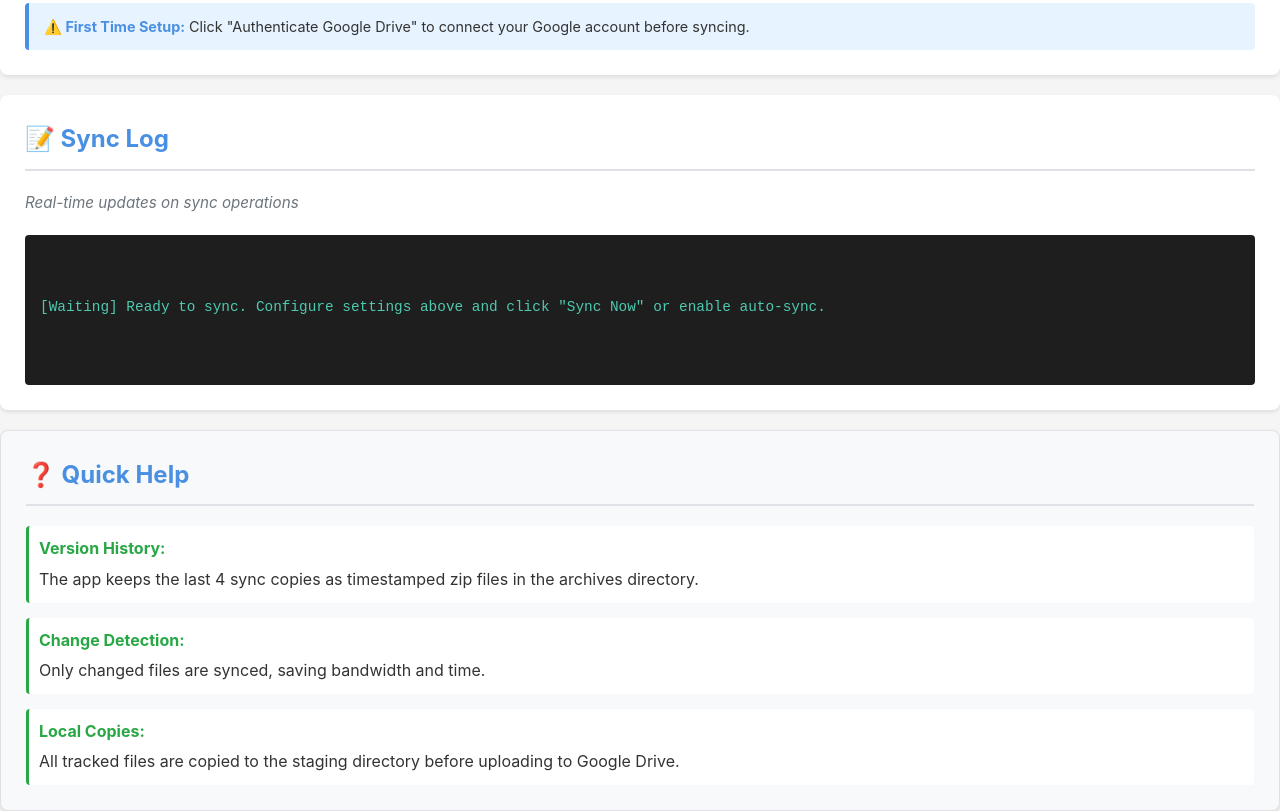
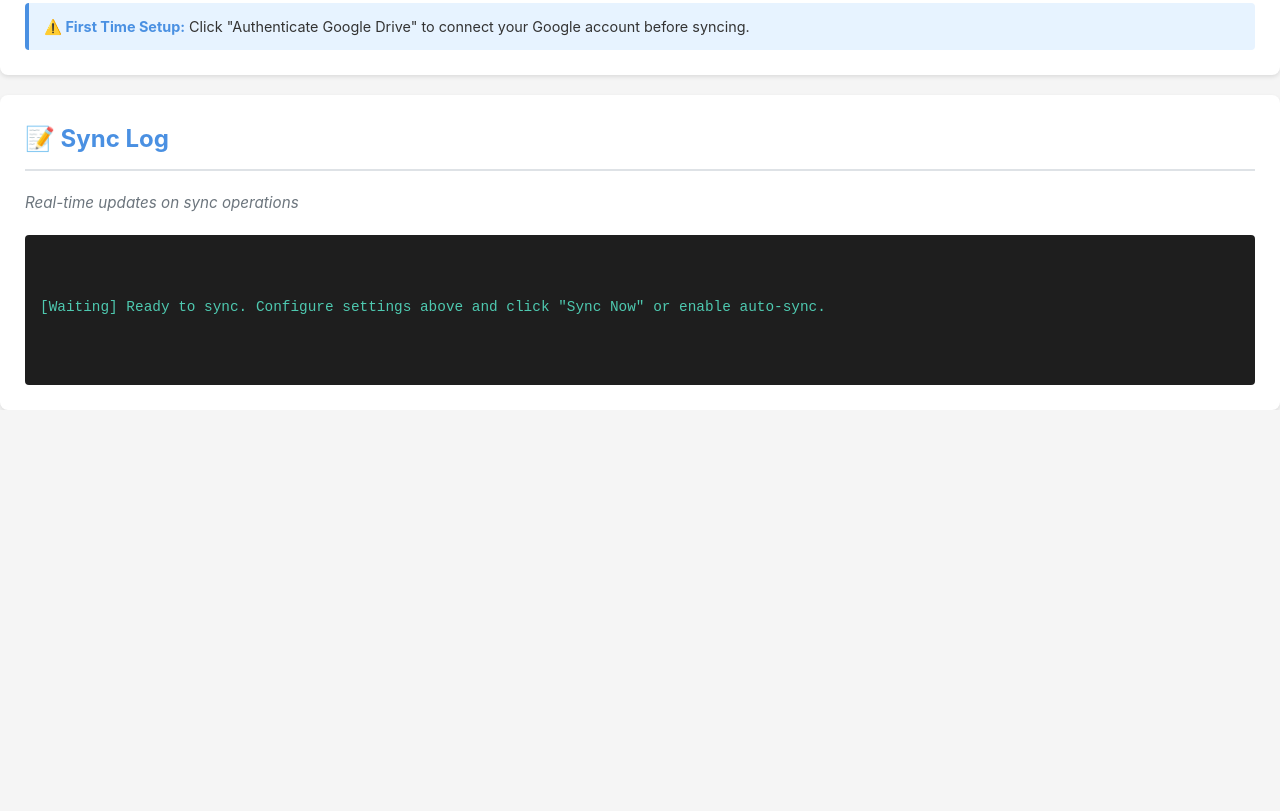
Before and after one commit to vishnu-kyatannawar/sync-bot, a website: page src/index.html in a window 1280 px wide. Shown: the part 1908-2719 px from the top of the page. After the commit the page ends 2318 px from the top, so only its background shows below. Drawn offline with Linux system fonts and the light colour scheme.

Commit message:
chore: remove Quick Help section from UI

```diff
--- a/src/index.html
+++ b/src/index.html
@@ -148,21 +148,6 @@
                     <div class="log-entry info">[Waiting] Ready to sync. Configure settings above and click "Sync Now" or enable auto-sync.</div>
                 </div>
             </section>
-
-            <section class="help-section">
-                <h2>❓ Quick Help</h2>
-                <div class="help-content">
-                    <div class="help-item">
-                        <strong>Version History:</strong> The app keeps the last 4 sync copies as timestamped zip files in the archives directory.
-                    </div>
-                    <div class="help-item">
-                        <strong>Change Detection:</strong> Only changed files are synced, saving bandwidth and time.
-                    </div>
-                    <div class="help-item">
-                        <strong>Local Copies:</strong> All tracked files are copied to the staging directory before uploading to Google Drive.
-                    </div>
-                </div>
-            </section>
         </div>
     </div>
 
```
